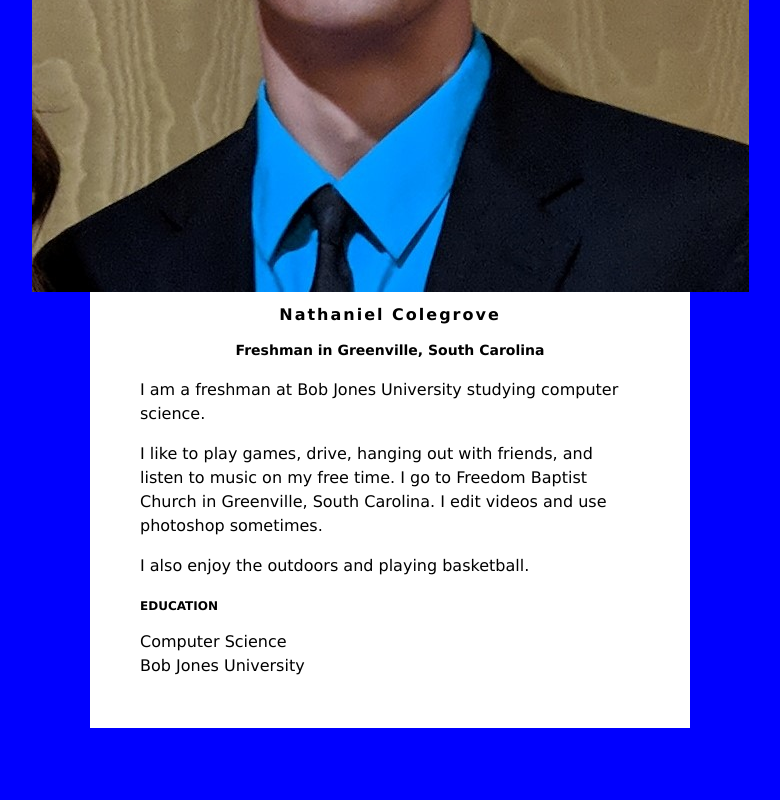
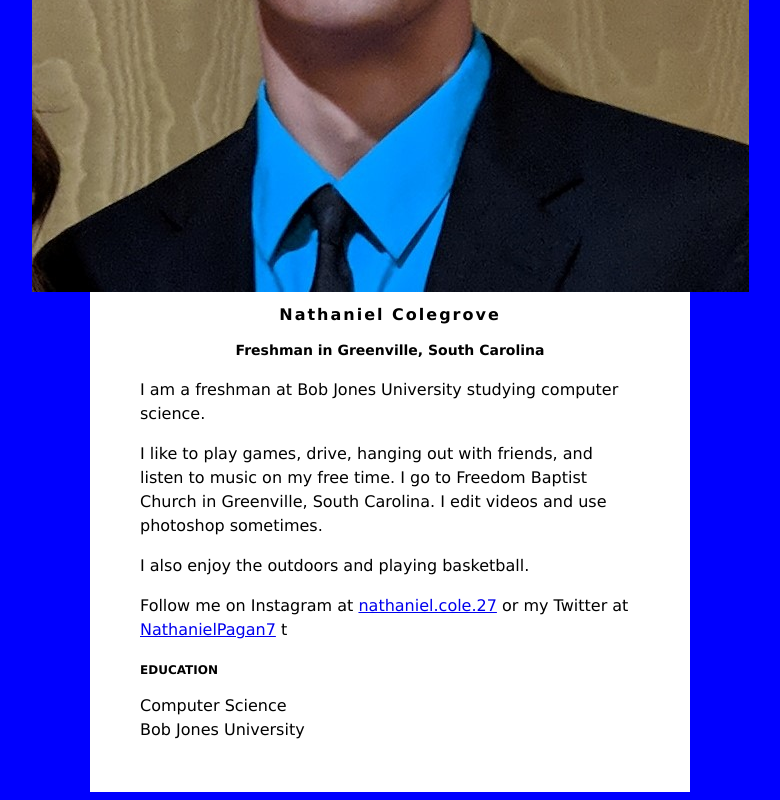
Before and after one commit to ncole27/ncole27.github.io, a plain HTML site: page index.html in a window 1280 px wide. Shown: the part 419-1219 px from the top of the page, without its empty margins (250-1030 px from the left). Before the commit the page ends 1155 px from the top, so only its background shows below. Drawn offline with Linux system fonts and the light colour scheme.

Commit message:
Update index.html

```diff
--- a/index.html
+++ b/index.html
@@ -46,7 +46,10 @@ h3 {
          <p>
             I also enjoy the outdoors and playing basketball.
          </p>
-
+         <p>
+           Follow me on Instagram at <a href="https://www.instagram.com/">nathaniel.cole.27</a>
+           or my Twitter at <a href="https://twitter.com/NathanielPagan7">NathanielPagan7</a>
+         t</p>
         <h3>EDUCATION</h3>
         Computer Science<br>
         Bob Jones University
```
